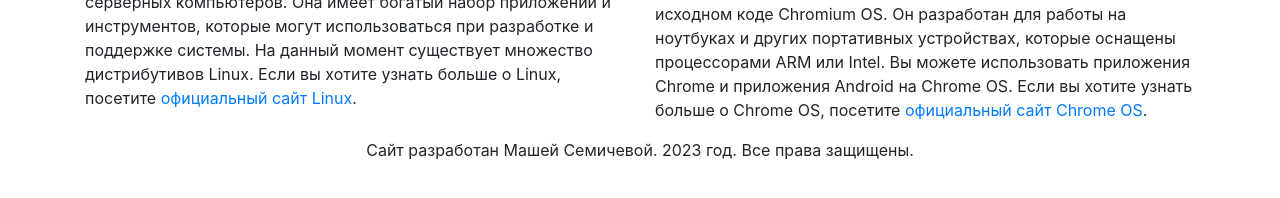
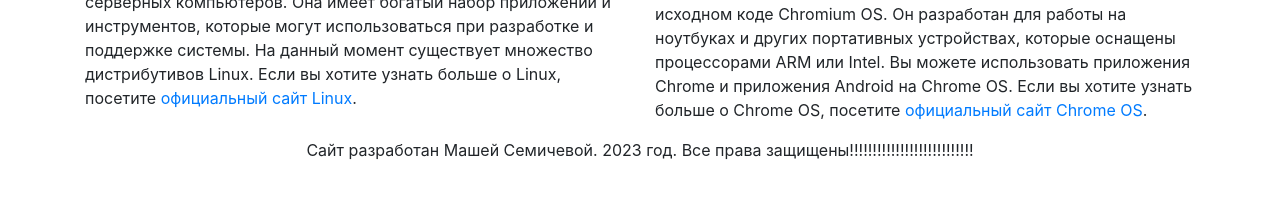
Before and after one commit to mariasemiceva/OCsait, a plain HTML site: page index.html in a window 1280 px wide. Shown: the part 394-592 px from the top of the page. Drawn offline with nearby package versions, Linux system fonts and the light colour scheme.

Commit message:
Add files via upload

```diff
--- a/index.html
+++ b/index.html
@@ -92,7 +92,7 @@
       </div>
     </div>
     <footer class="text-center center">
-      Сайт разработан Машей Семичевой. 2023 год. Все права защищены.
+      Сайт разработан Машей Семичевой. 2023 год. Все права защищены!!!!!!!!!!!!!!!!!!!!!!!!!!!
     </footer>
   </body>
 </html>
```
